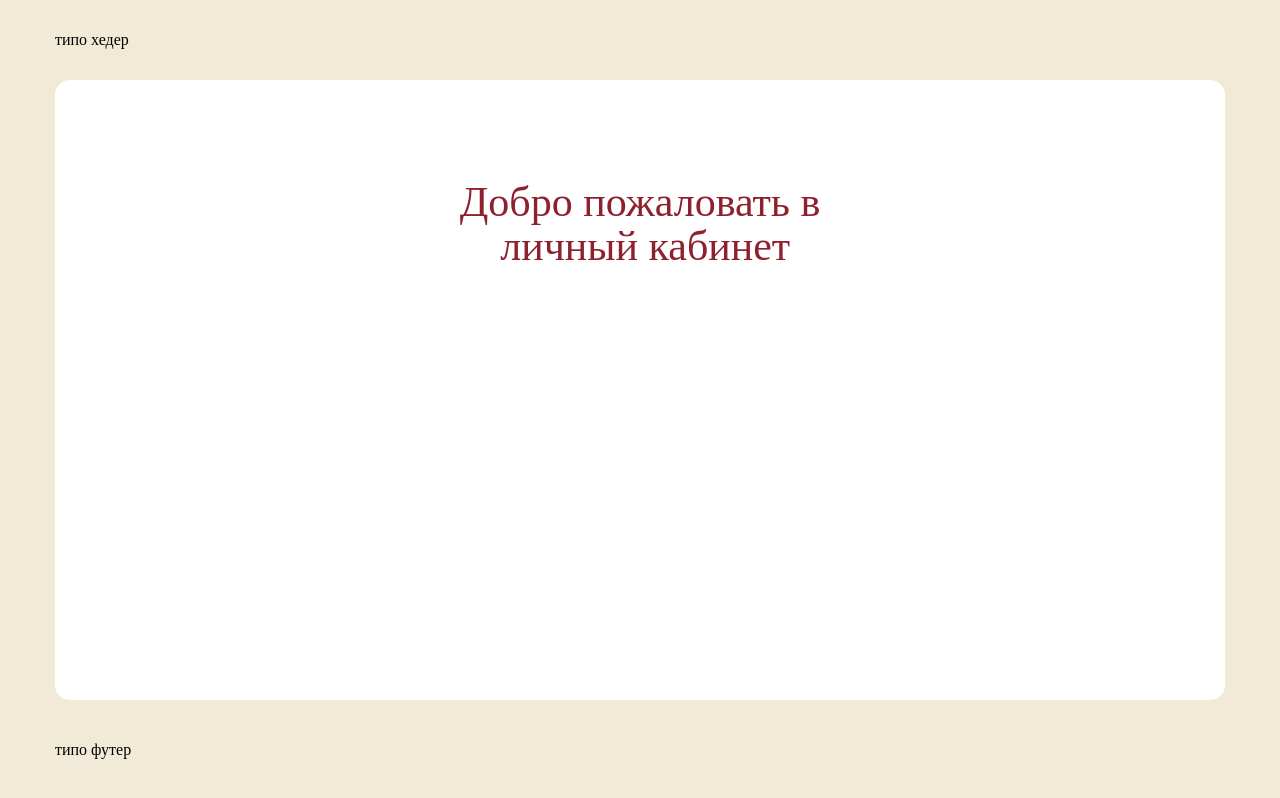
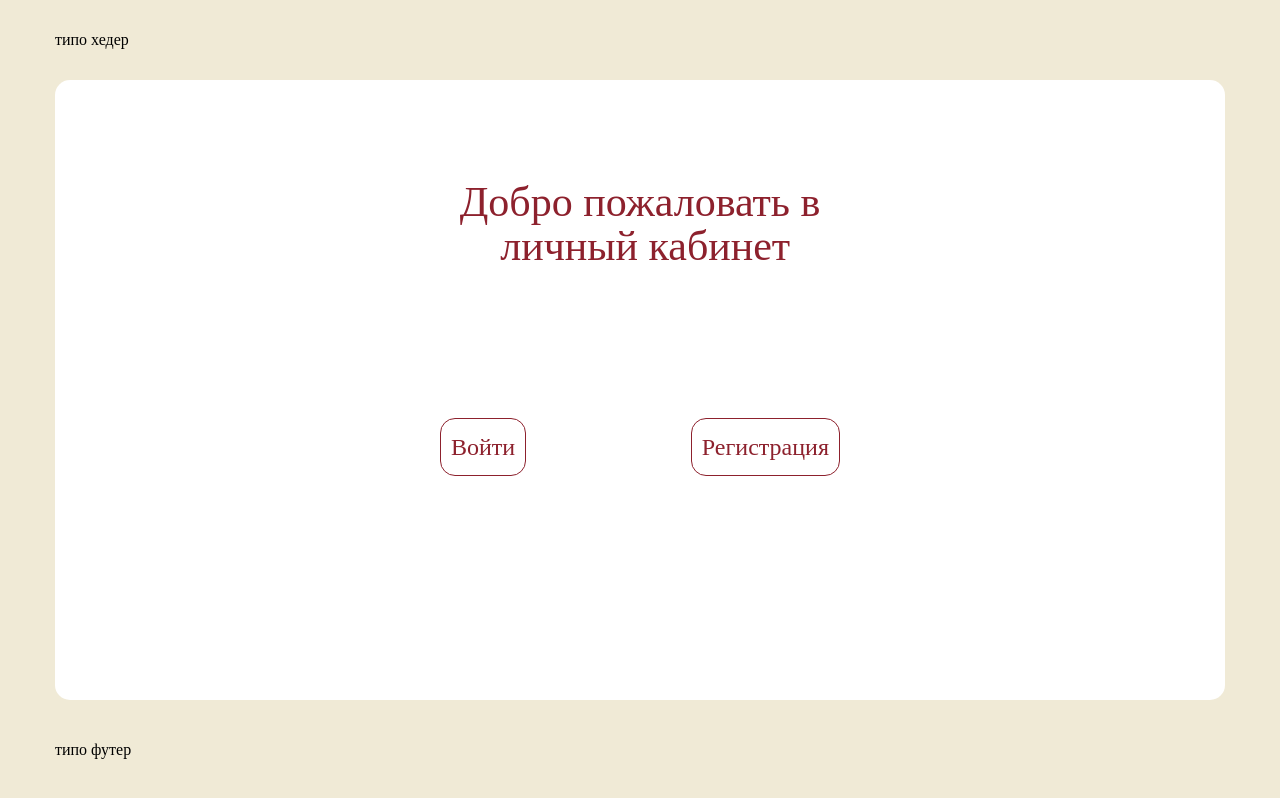
Before and after one commit to Maksimpv1/abiturient, a Next.js app: page /welcom in a window 1280 px wide. Built offline with nearby package versions, Linux system fonts and the light colour scheme.

Commit message:
buttons + reus btns

```diff
--- a/src/app/(main)/welcom/Welcom.style.ts
+++ b/src/app/(main)/welcom/Welcom.style.ts
@@ -15,3 +15,11 @@ export const TitleW = styled(Title)`
   font-weight: 150;
   color: #8D212D;
 `;
+
+export const BtnContainer = styled.div`
+  display: flex;
+  width: 400px;
+  justify-content: space-between;
+  align-items: center;
+  margin-top: 150px;
+`;
--- a/src/app/(main)/welcom/page.tsx
+++ b/src/app/(main)/welcom/page.tsx
@@ -5,14 +5,23 @@ import {
   Title,
 } from "@/app/components/ui/StandartStyles/StandartStyles.style";
 import * as SC from "./Welcom.style";
+import { Button } from "@/app/components/ui/Button/StyledButton";
 
 const Welcom = () => {
+
+  const handleClick = () => {
+    console.log('привет')
+  }
   return (
     <Container>
       <SC.WrapperW>
         <SC.TitleW>
           Добро пожаловать в<br /> личный кабинет
         </SC.TitleW>
+        <SC.BtnContainer>
+          <Button onClick={handleClick} textsize={'24'}>Войти</Button>
+          <Button textsize={'24'}>Регистрация</Button>
+        </SC.BtnContainer>
       </SC.WrapperW>
     </Container>
   );
--- a/src/app/components/ui/Button/StyledButton.ts
+++ b/src/app/components/ui/Button/StyledButton.ts
@@ -1,3 +1,22 @@
 import { styled } from "styled-components";
+import { ByttonType } from "./Button";
 
-export const Container = styled.button``;
+export const Button = styled.button<ByttonType>`
+    display: flex;
+    justify-content: center;
+    align-items: center;
+    background-color: ${(props) => props.background ? props.background : '#FFFFF' };
+    border-radius: 15px;
+    border: 1px solid #8D212D;
+    color: #8D212D;
+    padding: 10px;
+    width: ${(props) => props.width ? `${props.width}px` : 'px'};
+    height: ${(props) => props.height ? `${props.height}px` : 'px'};
+    font-size: ${(props) => props.textsize ? `${props.textsize}px` : '14px' };
+    transition:0.3s ease-in-out;
+    &:hover{
+        transition:0.3s ease-in-out;
+        background-color:#8D212D;
+        color:white;
+    }
+`;
```
Also changed, not shown: src/app/components/ui/Button/Button.tsx (+14 -4 lines).
